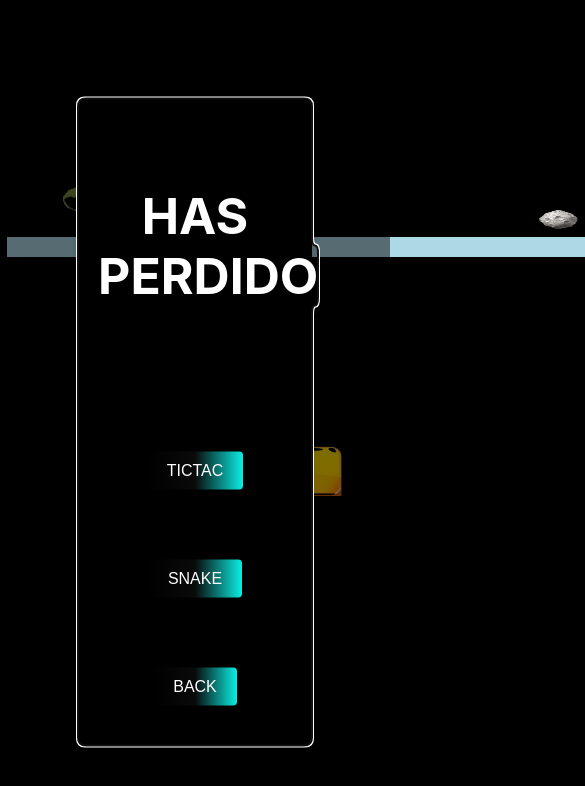
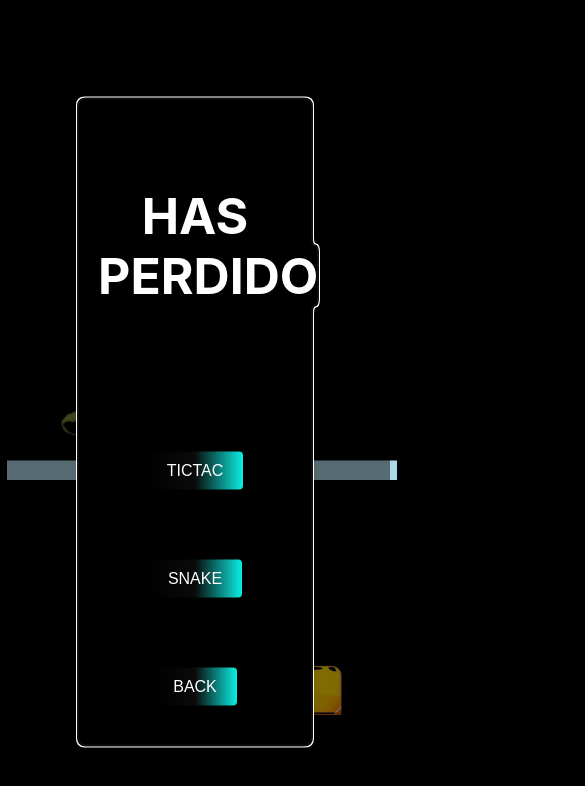
Before and after one commit to Jpallaruelo/portfolio, a React (Create React App) app: page /juegos/Dinosaurio in a window 390 px wide. Shown: the top 786 px of the page, 585 px wide, since content can reach past the window. Built offline with nearby package versions, Linux system fonts and the light colour scheme.

Commit message:
responsivedino

```diff
--- a/src/componentes/DinosaurioGame.jsx
+++ b/src/componentes/DinosaurioGame.jsx
@@ -1,6 +1,7 @@
 import { useEffect, useRef, useState } from "react";
 import Modal from "react-modal";
 import { useNavigate } from "react-router-dom";
+ import "../dino.css";
 
 
 const DinosaurioGame = () => {
@@ -62,7 +63,7 @@ const DinosaurioGame = () => {
     const ctx = canvas.getContext("2d");
     const groundHeight = 20;
 
-    canvas.width = 600;
+    canvas.width = 400;
     canvas.height = 250;
 
     const drawGround = () => {
--- a/src/componentes/presentacion.jsx
+++ b/src/componentes/presentacion.jsx
@@ -229,11 +229,17 @@ const PortfolioSection = () => {
                 </div>
 
                 <div className="contact-info">
-                    <img
-                        className="responsive-image"
-                        src="images/linkein.png"
-                        alt="Imagen de contacto"
-                    />
+                    <a href="https://www.linkedin.com/in/jonathanpallarueloelvira/
+
+
+                    ">
+                        <img
+                            className="responsive-image"
+                            src="images/linkein.png"
+                            alt="Imagen de contacto"
+                        />
+                    </a>
+
                     <a
                         href="https://github.com/Jpallaruelo"
                         target="_blank"
--- /dev/null
+++ b/src/dino.css
@@ -0,0 +1,24 @@
+/* styles.css */
+
+/* Estilos generales para todos los dispositivos */
+body {
+    margin: 0;
+    padding: 0;
+    display: flex;
+    justify-content: center;
+    align-items: center;
+    min-height: 100vh;
+}
+
+canvas {
+    display: block;
+    max-width: 100%;
+    height: auto;
+}
+
+/* Estilos específicos para dispositivos móviles */
+@media only screen and (max-width: 600px) {
+    body {
+        flex-direction: column;
+    }
+}
```
Also changed, not shown: firebase.json (added), 2 other files (tests, documents, lock files or other folders).
